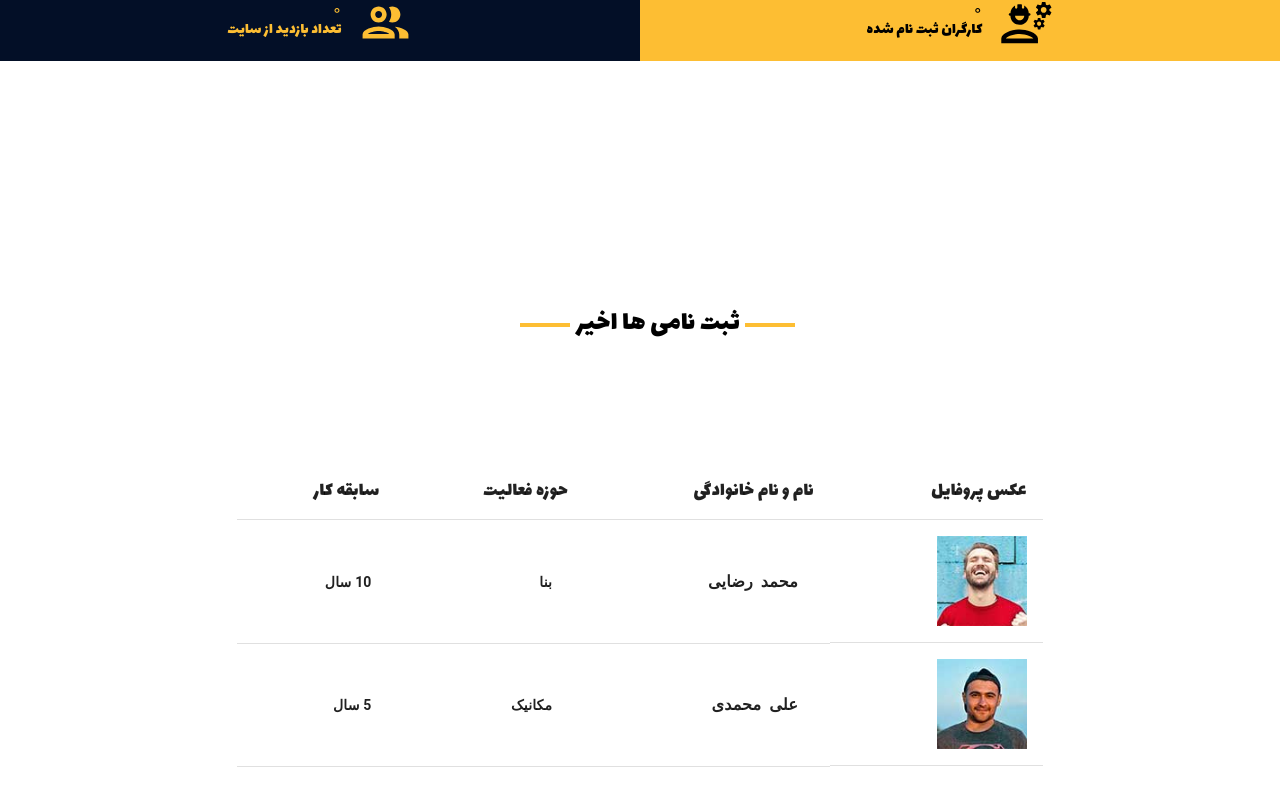
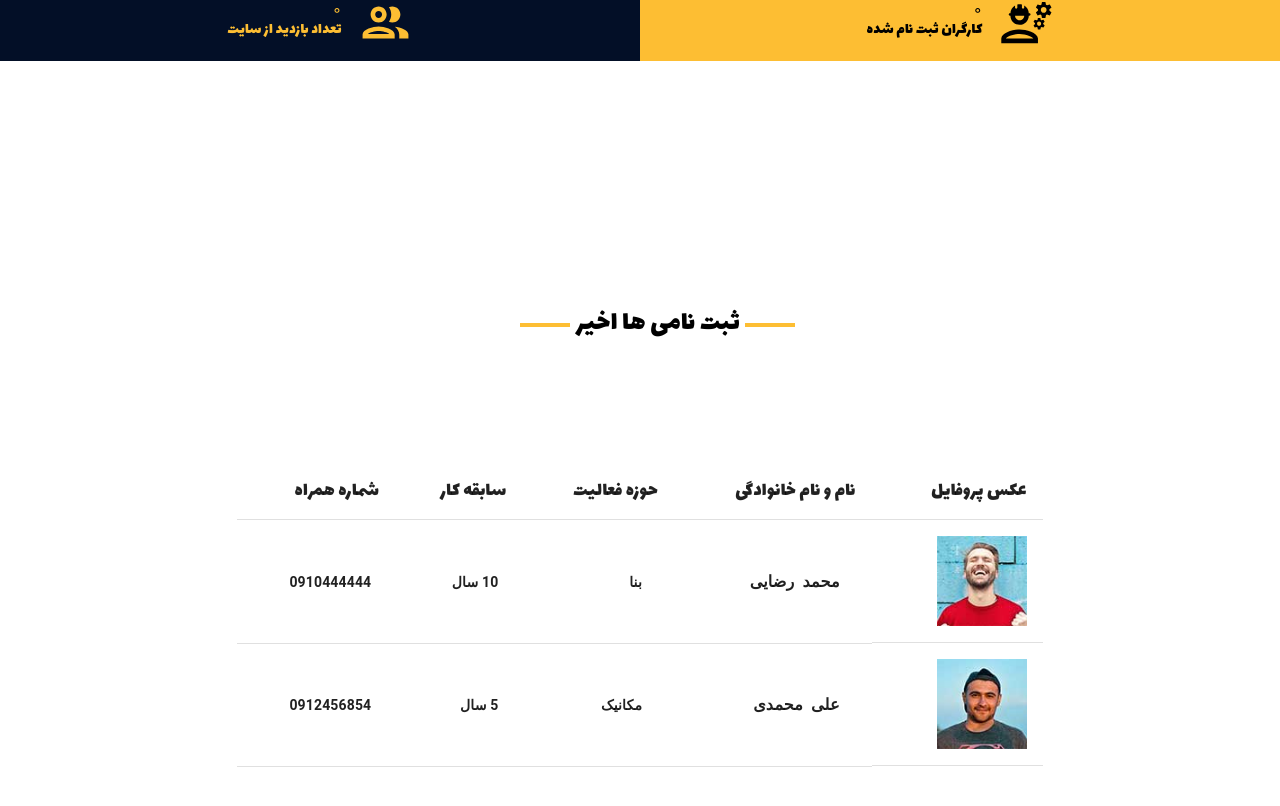
Before and after one commit to EmadARN/worker-yab, a React (Create React App) app: page / in a window 1280 px wide. Shown: the part 1730-2536 px from the top of the page. Built offline with nearby package versions, Linux system fonts and the light colour scheme.

Commit message:
Update Table & Home

```diff
--- a/src/Pages/Home.js
+++ b/src/Pages/Home.js
@@ -25,10 +25,10 @@ const Home = () => {
           <RightBar />
         </Grid>
         <Grid container xs={10} md={12}>
-          <Grid item xs={12}  sx={{height:{xs:"10%", md:'15%'}}}>
+          <Grid item xs={12} sx={{ height: { xs: "10%", md: "15%" } }}>
             <ImageSlider />
           </Grid>
-          <Grid item xs={12} >
+          <Grid item xs={12}>
             <About />
           </Grid>
           <BtnDownToTop />
@@ -45,6 +45,7 @@ const Home = () => {
                   img: personImg1,
                   job: "بنا",
                   workExprience: "10 سال",
+                  number: "0910444444",
                 },
 
                 {
@@ -53,6 +54,7 @@ const Home = () => {
                   img: personImg2,
                   job: "مکانیک",
                   workExprience: "5 سال",
+                  number: "0912456854",
                 },
               ]}
             />
--- a/src/components/Table/Table.jsx
+++ b/src/components/Table/Table.jsx
@@ -8,7 +8,7 @@ import TableRow from "@mui/material/TableRow";
 import Paper from "@mui/material/Paper";
 import { Box, Typography } from "@mui/material";
 
-const TableInfo = ({row}) => {
+const TableInfo = ({ row }) => {
   return (
     <>
       <TableContainer component={Paper} sx={{ all: "unset" }}>
@@ -38,6 +38,12 @@ const TableInfo = ({row}) => {
                 align="right"
               >
                 سابقه کار
+              </TableCell>
+              <TableCell
+                sx={{ fontSize: "20px", fontFamily: "Lalezar" }}
+                align="right"
+              >
+                شماره همراه{" "}
               </TableCell>
             </TableRow>
           </TableHead>
@@ -74,6 +80,9 @@ const TableInfo = ({row}) => {
                 <TableCell align="right" sx={{ fontWeight: "bold", pr: 3 }}>
                   {row.workExprience}
                 </TableCell>
+                <TableCell align="right" sx={{ fontWeight: "bold", pr: 3 }}>
+                  {row.number}
+                </TableCell>
               </TableRow>
             ))}
           </TableBody>
```
